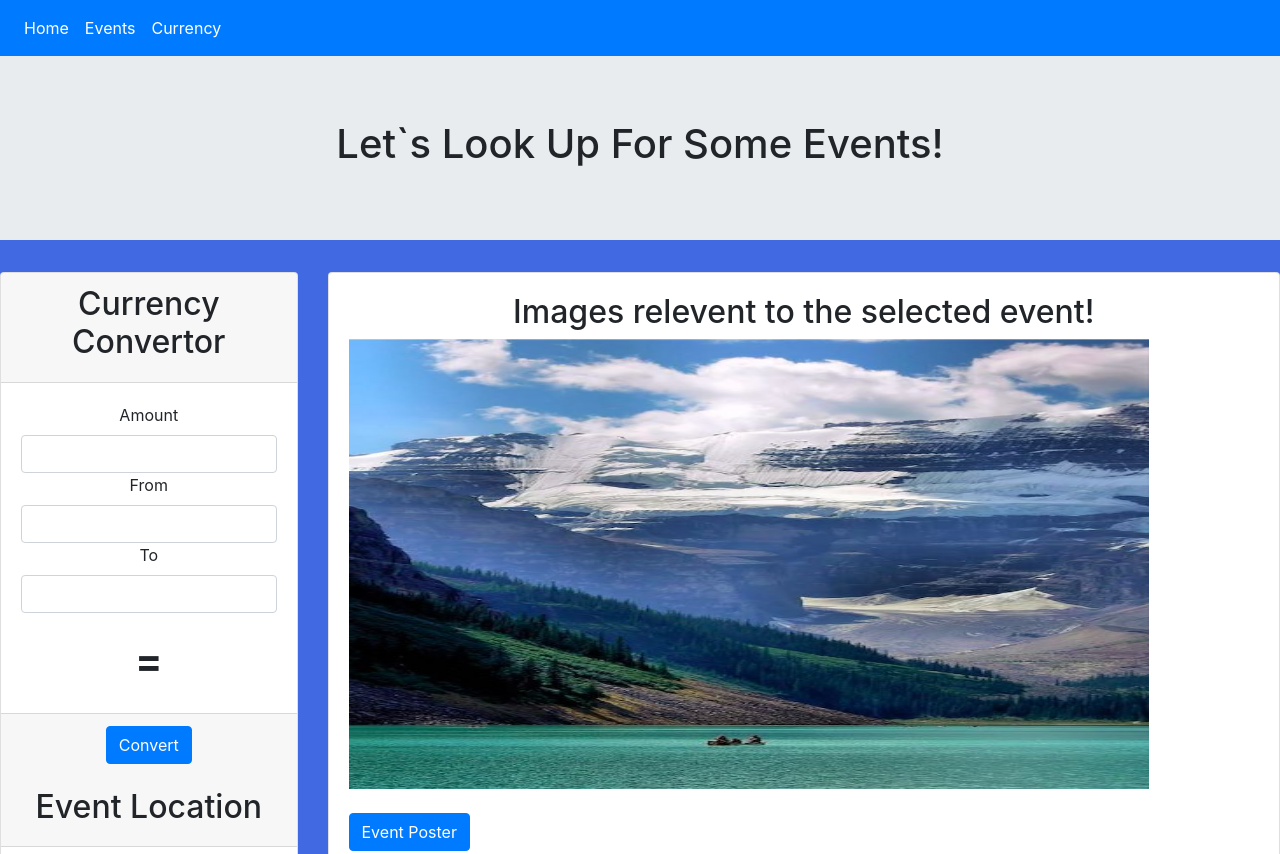
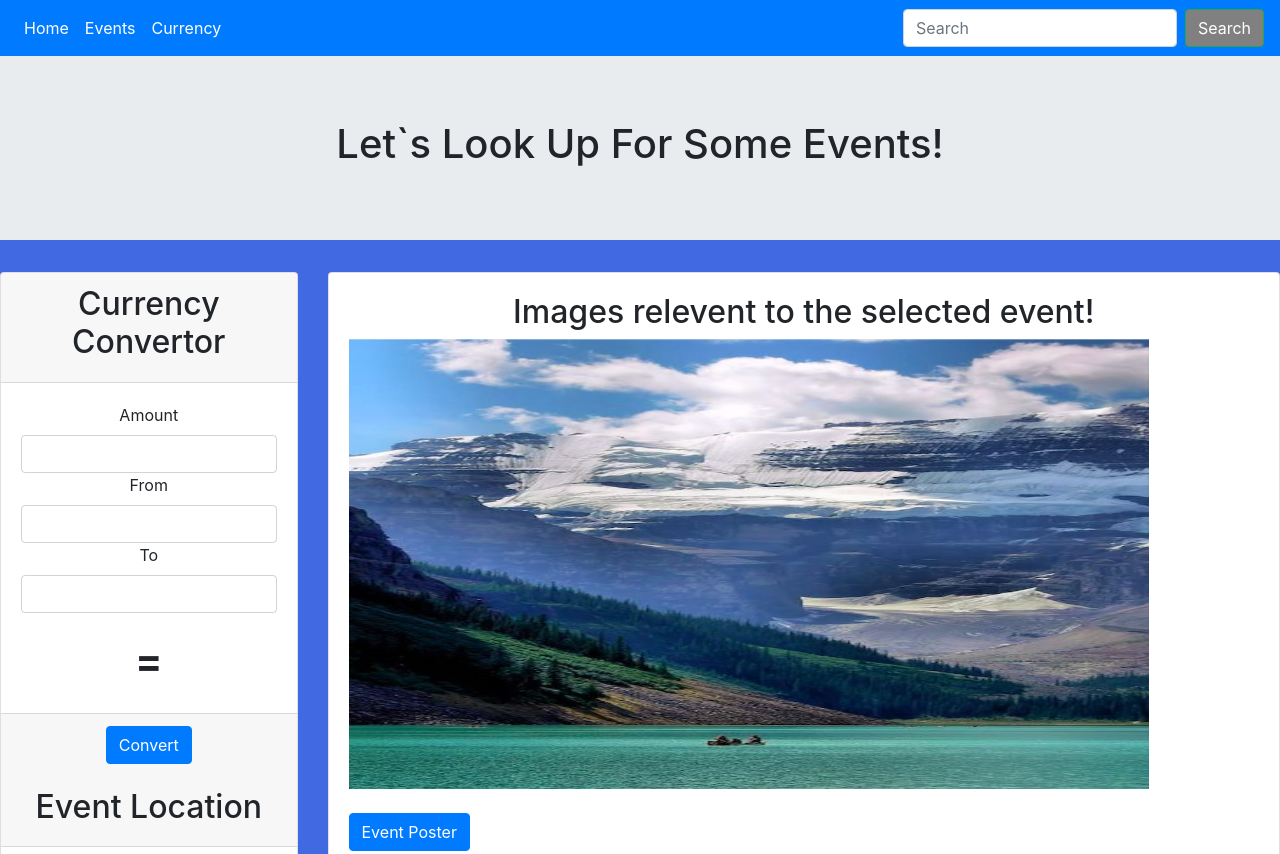
Before and after one commit to msasansalimi/Project-1, a plain HTML site: page index.html in a window 1280 px wide. Shown: the top 854 px of the page. Drawn offline with nearby package versions, Linux system fonts and the light colour scheme; no server answers.

Commit message:
add search bar

```diff
--- a/index.html
+++ b/index.html
@@ -32,6 +32,10 @@
 
       </div>
     </div>
+    <form class="form-inline">
+      <input class="form-control mr-sm-2" type="search" placeholder="Search" aria-label="Search">
+      <button class="btn btn-outline-success my-2 my-sm-0" type="submit" id="search-bar">Search</button>
+    </form>
   </nav>
   <div class="jumbotron jumbotron-fluid">
     <div class="container">
--- a/style.css
+++ b/style.css
@@ -1,3 +1,7 @@
 body {
     background-color:royalblue;
 }
+#search-bar{
+    background-color: grey;
+    color: white;
+}
```
